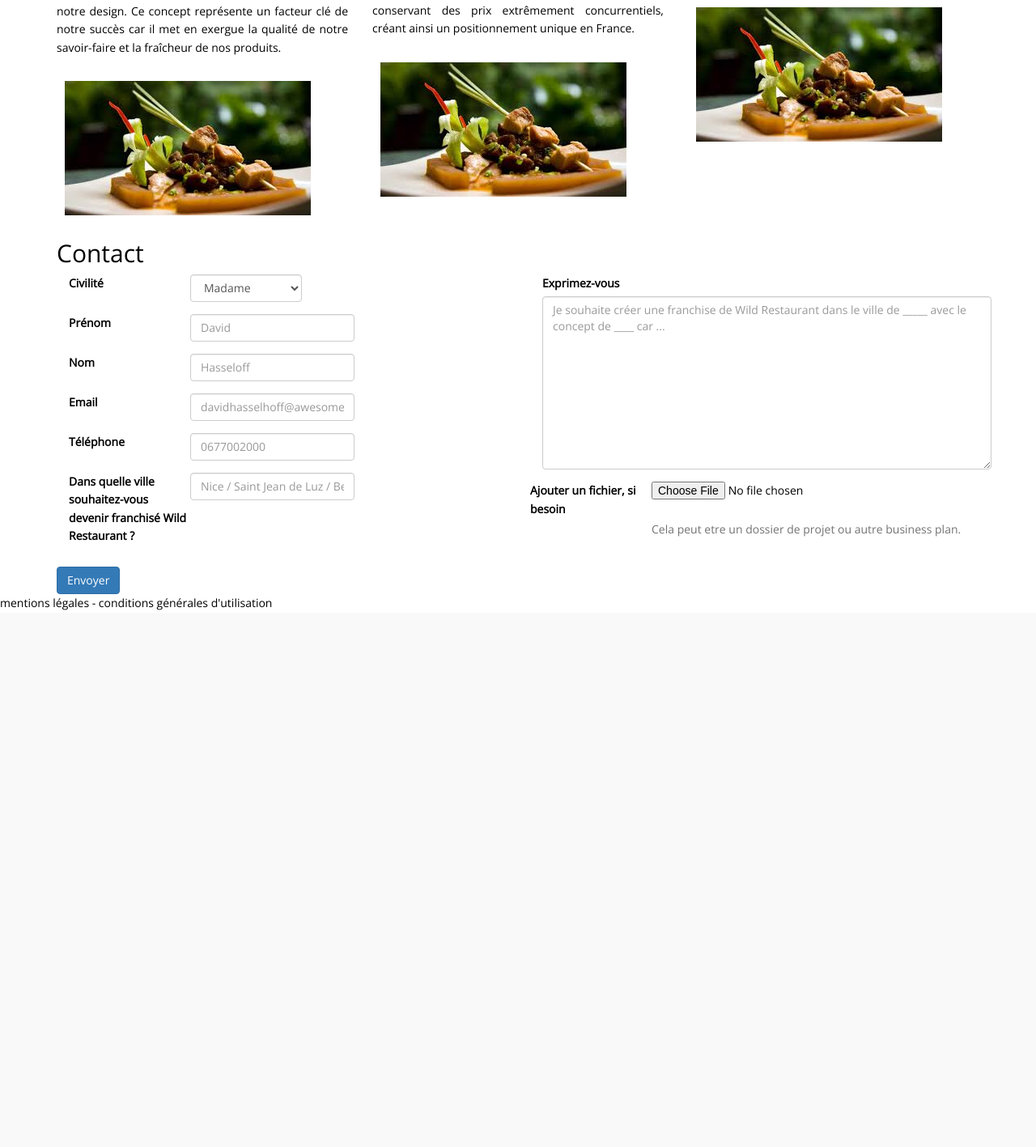
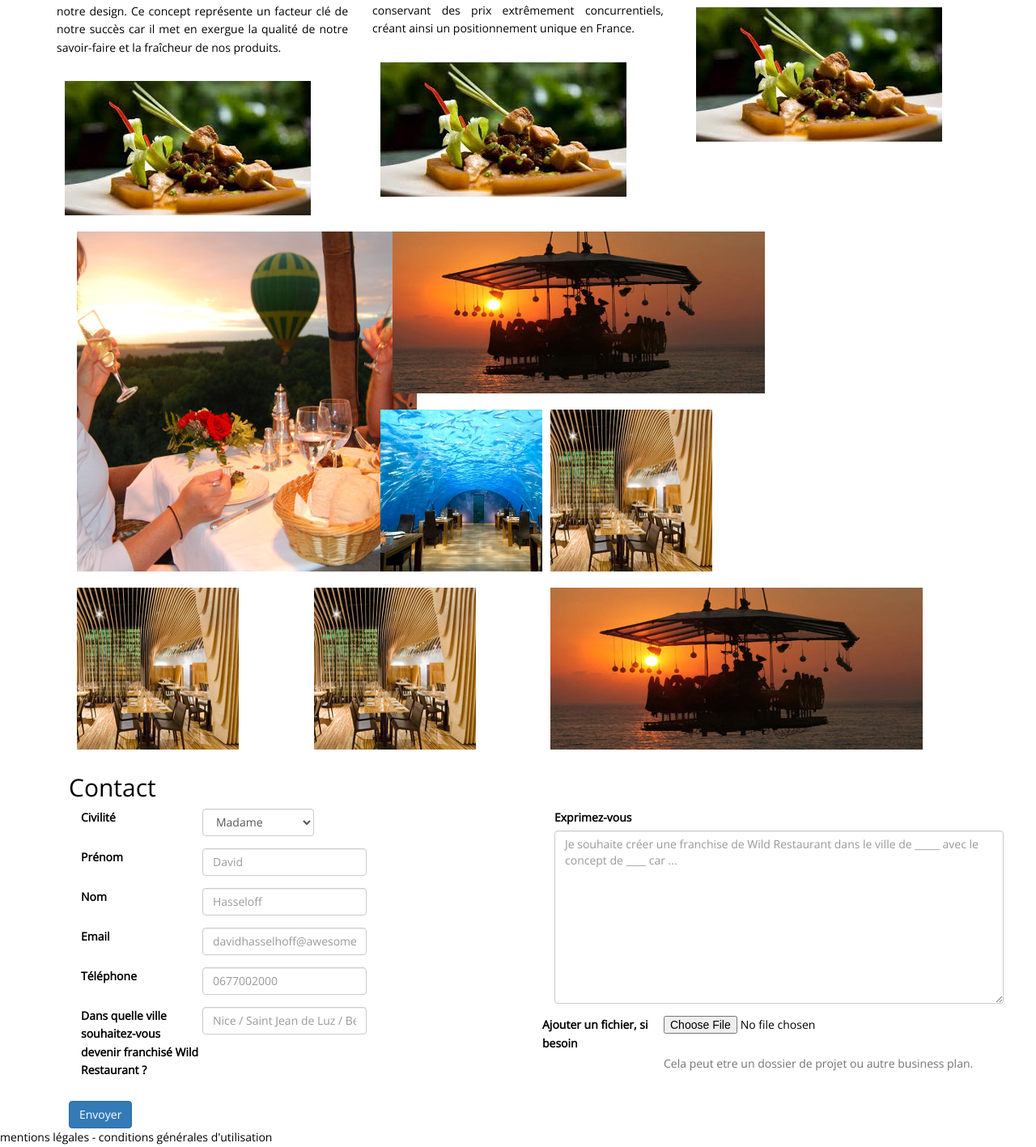
Before and after one commit to fouv/Static-Website-html-css, a PHP site: page / in a window 1280 px wide. Shown: the part 684-2101 px from the top of the page at 81% size. Before the commit the page ends 1438 px from the top, so only its background shows below. Run offline with PHP 8.4, Linux system fonts and the light colour scheme; some libraries are stand-ins or nearby versions.

Commit message:
new change home

```diff
--- a/css/style.css
+++ b/css/style.css
@@ -18,14 +18,13 @@
       }
 .navbar-nav {
   padding-right: 100px;
-
    }
 .navbar-default .navbar-nav>li>a {
   color: white;
   font-size: 18px;
   padding: 20px;
 }
-.navbar-default .navbar-nav>li>a:hover{
+.navbar-default .navbar-nav>li>a:hover {
   color: #ed2024;
   font-size: 18px;
 }
@@ -81,7 +80,7 @@ img {
   margin: 0 auto;
   padding: 10px;
 }
-  h3{
+  h3 {
   color: #ed2024;
   font-size: 1.5em;
   font-family: sans-serif;
@@ -89,7 +88,7 @@ img {
   text-transform: uppercase;
   padding-top: 30px;
   margin-top: 0.25em;
-       }
+   }
 
   .home {
   width: 1300px;
@@ -99,8 +98,7 @@ img {
   padding-bottom: 0px;
   padding-left: 20px;
   }
-  .section-title
-  {
+  .section-title   {
     text-align: center;
     width: 100%;
     margin:0 auto;
@@ -217,4 +215,21 @@ body{
     .collapsing {
       overflow: hidden!important;
     }
-  }
+    .restaurant {
+      padding-top : 100px;
+      padding-bottom : 40px;
+      margin-top : 20px;
+    }
+    #restaurant.square {
+      transition: opacity 0.3s;
+      min-height: 1px;
+      margin: 0 auto;
+               }
+
+    }
+    #restaurant.squarebg {
+      background: #111;
+      position: relative;
+      overflow: hidden;
+      margin: 0 auto;
+          }
--- a/page/home.php
+++ b/page/home.php
@@ -63,4 +63,57 @@
             </div>
 
                 <!-- end of presentation -->
+
+          <div class="container">
+              <div class="restaurant">
+                  <div class="row">
+                      <div class="col-xs-12 col-sm-6 col-md-6 col-lg-4">
+                          <div class="square_big">
+                          <div class = "square">
+                              <img src="../images/diner-montgolfiere.jpg">
+                          </div>
+                          </div>
+                      </div>
+                       <div class="col-xs-6 col-sm-6 col-md-4 col-lg-4">
+                          <div class="row">
+                              <div class="col-xs-12 col-sm-12 col-md-12 col-lg-12">
+                                  <div class = "square">
+                                      <img src="../images/sky-restaurant.jpg">
+
+                                  </div>
+                               </div>
+                              <div class="row">
+                                  <div class="col-xs-6 col-sm-6 col-md-6 col-lg-6">
+                                      <div class = "squarebg">
+                                          <img src="../images/sea-restaurant.jpg">
+
+                                      </div>
+                                  </div>
+                                  <div class="col-xs-6 col-sm-6 col-md-6 col-lg-6">
+                                      <div class = "squarebg">
+                                          <img src="../images/orgue_restaurant.jpg">
+                                      </div>
+                                  </div>
+                              </div>
+                         </div>
+                     </div>
+                  </div>
+                  <div class="row">
+                  <div class="col-xs-3 col-sm-3 col-md-3 col-lg-3">
+                      <div class = "squarebg">
+                          <img src="../images/orgue_restaurant.jpg">
+                                               </div>
+                  </div>
+                      <div class="col-xs-3 col-sm-3 col-md-3 col-lg-3">
+                          <div class = "squarebg">
+                              <img src="../images/orgue_restaurant.jpg">
+                                                        </div>
+                      </div>
+                      <div class="col-xs-6 col-sm-6 col-md-6 col-lg-6">
+                          <div class = "square">
+                              <img src="../images/sky-restaurant.jpg">
+                                                      </div>
+                      </div>
+                  </div>
+
     <title>Créer une carte API Google Maps Version 3</title>
```
Also changed, not shown: images/diner-montgolfiere.jpg (added), images/orgue_restaurant.jpg (added), images/sea-restaurant.jpg (added), images/sky-restaurant.jpg (added).
